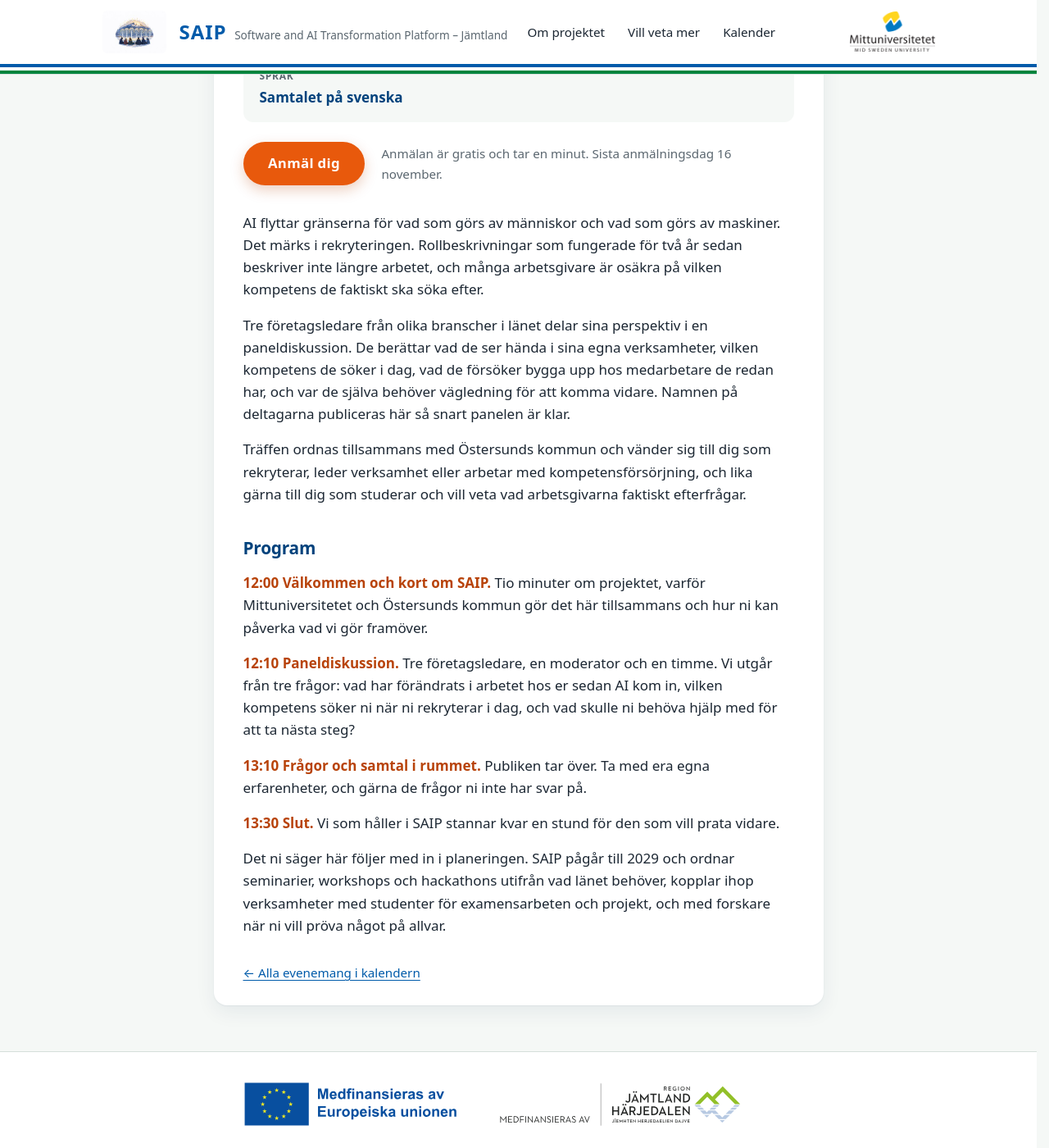
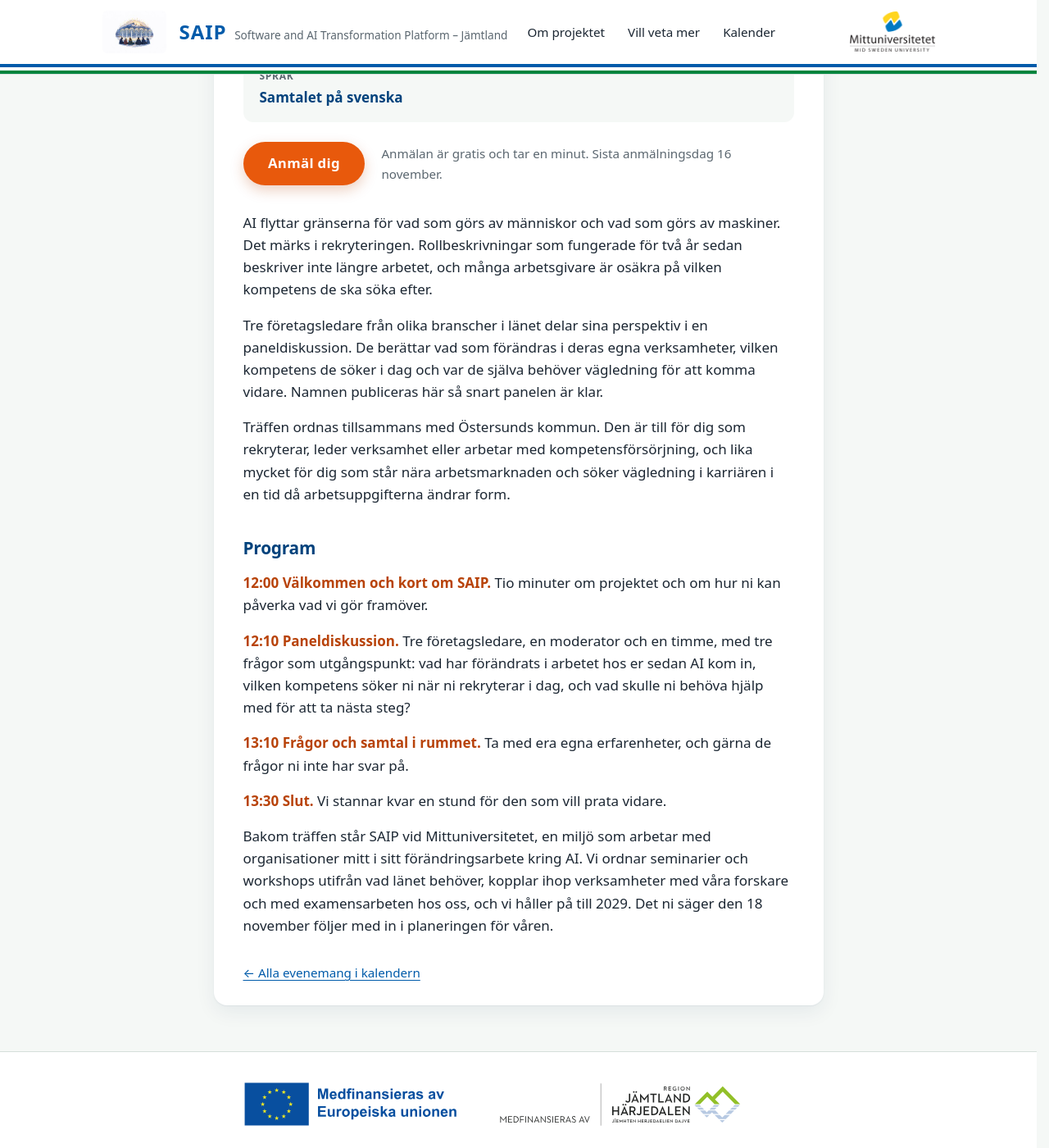
Before and after one commit to seegroup/seegroup.github.io, a Jekyll site: the page built from saip/events/2026-11-18-what-employers-want.md, in a window 1280 px wide and 1400 px high, scrolled down 913 px. Shown: the whole window at 82% size. Built offline with Jekyll 4.4.1, drawn with Linux system fonts in a browser that asks for light colours.

Commit message:
Kortare text pa 18 november-sidan, och en ny beskrivning av malgruppen
Sidan vander sig nu till den som rekryterar, leder verksamhet eller
arbetar med kompetensforsorjning, och till den som star nara
arbetsmarknaden och soker vagledning i karriaren. Avslutningen sager
vad SAIP ar: en miljo som arbetar med organisationer mitt i sitt
forandringsarbete kring AI.

Claude-Session: https://claude.ai/code/session_01G2avuS76bizoazXxLiGqag

```diff
--- a/saip/events/2026-11-18-what-employers-want.md
+++ b/saip/events/2026-11-18-what-employers-want.md
@@ -20,20 +20,20 @@ image_credit: "Campus Östersund. Foto: Mittuniversitetet."
 kalender_id: ev-20261118-ai-is-changing-the-work-market-what-competencies-do-employers-look-for
 ---
 
-AI flyttar gränserna för vad som görs av människor och vad som görs av maskiner. Det märks i rekryteringen. Rollbeskrivningar som fungerade för två år sedan beskriver inte längre arbetet, och många arbetsgivare är osäkra på vilken kompetens de faktiskt ska söka efter.
+AI flyttar gränserna för vad som görs av människor och vad som görs av maskiner. Det märks i rekryteringen. Rollbeskrivningar som fungerade för två år sedan beskriver inte längre arbetet, och många arbetsgivare är osäkra på vilken kompetens de ska söka efter.
 
-Tre företagsledare från olika branscher i länet delar sina perspektiv i en paneldiskussion. De berättar vad de ser hända i sina egna verksamheter, vilken kompetens de söker i dag, vad de försöker bygga upp hos medarbetare de redan har, och var de själva behöver vägledning för att komma vidare. Namnen på deltagarna publiceras här så snart panelen är klar.
+Tre företagsledare från olika branscher i länet delar sina perspektiv i en paneldiskussion. De berättar vad som förändras i deras egna verksamheter, vilken kompetens de söker i dag och var de själva behöver vägledning för att komma vidare. Namnen publiceras här så snart panelen är klar.
 
-Träffen ordnas tillsammans med Östersunds kommun och vänder sig till dig som rekryterar, leder verksamhet eller arbetar med kompetensförsörjning, och lika gärna till dig som studerar och vill veta vad arbetsgivarna faktiskt efterfrågar.
+Träffen ordnas tillsammans med Östersunds kommun. Den är till för dig som rekryterar, leder verksamhet eller arbetar med kompetensförsörjning, och lika mycket för dig som står nära arbetsmarknaden och söker vägledning i karriären i en tid då arbetsuppgifterna ändrar form.
 
 ## Program
 
-**12:00 Välkommen och kort om SAIP.** Tio minuter om projektet, varför Mittuniversitetet och Östersunds kommun gör det här tillsammans och hur ni kan påverka vad vi gör framöver.
+**12:00 Välkommen och kort om SAIP.** Tio minuter om projektet och om hur ni kan påverka vad vi gör framöver.
 
-**12:10 Paneldiskussion.** Tre företagsledare, en moderator och en timme. Vi utgår från tre frågor: vad har förändrats i arbetet hos er sedan AI kom in, vilken kompetens söker ni när ni rekryterar i dag, och vad skulle ni behöva hjälp med för att ta nästa steg?
+**12:10 Paneldiskussion.** Tre företagsledare, en moderator och en timme, med tre frågor som utgångspunkt: vad har förändrats i arbetet hos er sedan AI kom in, vilken kompetens söker ni när ni rekryterar i dag, och vad skulle ni behöva hjälp med för att ta nästa steg?
 
-**13:10 Frågor och samtal i rummet.** Publiken tar över. Ta med era egna erfarenheter, och gärna de frågor ni inte har svar på.
+**13:10 Frågor och samtal i rummet.** Ta med era egna erfarenheter, och gärna de frågor ni inte har svar på.
 
-**13:30 Slut.** Vi som håller i SAIP stannar kvar en stund för den som vill prata vidare.
+**13:30 Slut.** Vi stannar kvar en stund för den som vill prata vidare.
 
-Det ni säger här följer med in i planeringen. SAIP pågår till 2029 och ordnar seminarier, workshops och hackathons utifrån vad länet behöver, kopplar ihop verksamheter med studenter för examensarbeten och projekt, och med forskare när ni vill pröva något på allvar.
+Bakom träffen står SAIP vid Mittuniversitetet, en miljö som arbetar med organisationer mitt i sitt förändringsarbete kring AI. Vi ordnar seminarier och workshops utifrån vad länet behöver, kopplar ihop verksamheter med våra forskare och med examensarbeten hos oss, och vi håller på till 2029. Det ni säger den 18 november följer med in i planeringen för våren.
```
